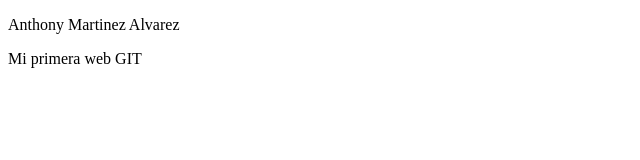
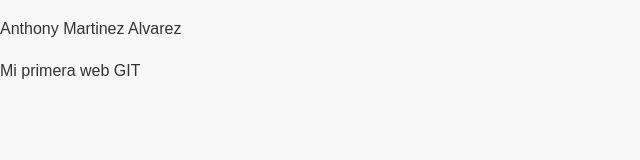
Before and after one commit to AnthonyMartinezAlvarez/MASANZ_2223_SMR2_AMA, a plain HTML site: page index.html in a window 1280 px wide. Shown: the whole page, without its empty margins (0-640 px from the left). Drawn offline with Linux system fonts and the light colour scheme.

Commit message:
index.html

```diff
--- a/index.html
+++ b/index.html
@@ -1,6 +1,7 @@
 <!DOCTYPE html>
 <html>
 <head>
+    <Link  rel="stylesheet" href=estilos.css>
     <title>Mi primera web GIT</title>
 </head>
 <body>
```
